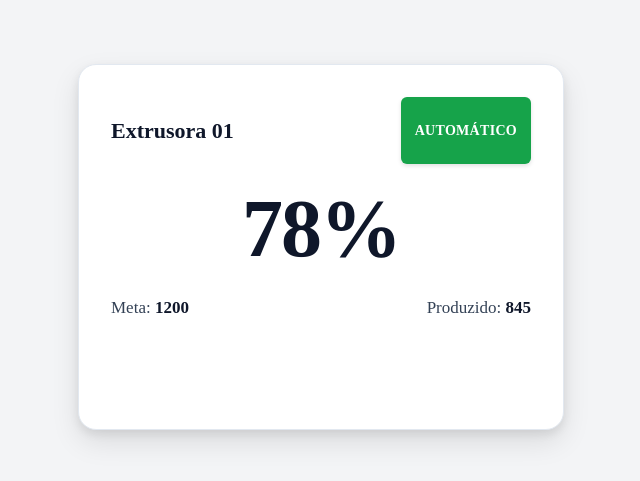
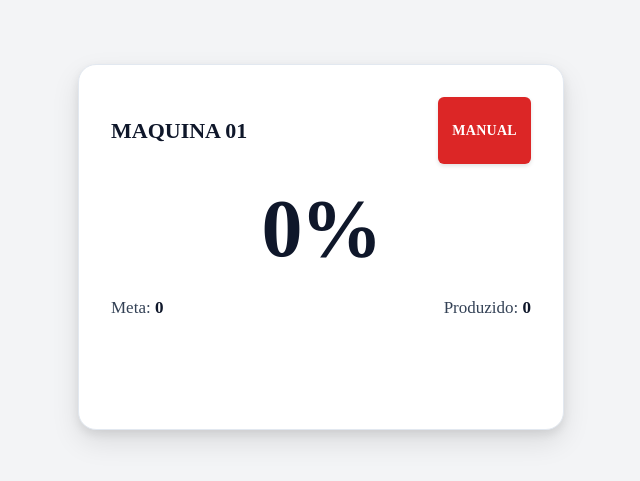
Before and after one commit to NettoSantana/indflow, a Flask app: page / in a window 1280 px wide. Shown: the part 68-549 px from the top of the page, without its empty margins (319-959 px from the left). Run offline with Flask 3, Linux system fonts and the light colour scheme.

Commit message:
﻿feat: dashboard dinâmico com atualização real-time (1s) - leitura de /machine/status - atualização automática do card - status, meta, produção e percentual em tempo real

```diff
--- a/commitmsg.txt
+++ b/commitmsg.txt
@@ -1 +1,5 @@
-style: fundo industrial e contraste aprimorado no dashboard (card premium)
+feat: adicionar integração com ESP32 via HTTP POST
+- rota /machine/update
+- rota /machine/status
+- cálculo automático de percentual
+- armazenamento em memória para maquina01
--- a/templates/index.html
+++ b/templates/index.html
@@ -25,7 +25,7 @@
       padding:32px;
       box-shadow:
         0 4px 10px rgba(0,0,0,0.08),
-        0 12px 28px rgba(0,0,0,0.10); /* sombra mais profunda */
+        0 12px 28px rgba(0,0,0,0.10);
       display:flex;
       flex-direction:column;
       gap:24px;
@@ -55,14 +55,13 @@
     }
 
     .status-auto{
-      background:#16a34a; /* verde moderno */
+      background:#16a34a; /* verde */
     }
 
     .status-manual{
       background:#dc2626; /* vermelho */
     }
 
-    /* ===== PORCENTAGEM ===== */
     .machine-percent{
       font-size:82px;
       font-weight:800;
@@ -72,7 +71,6 @@
       letter-spacing:-2px;
     }
 
-    /* ===== META E PRODUÇÃO ===== */
     .machine-stats{
       display:flex;
       justify-content:space-between;
@@ -88,22 +86,52 @@
     }
   </style>
 
-  <!-- CARD ÚNICO -->
+  <!-- CARD DINÂMICO -->
   <div class="machine-card">
-
     <div class="machine-header">
-      <div class="machine-name">Extrusora 01</div>
-      <div class="machine-status status-auto">AUTOMÁTICO</div>
+      <div id="machineName" class="machine-name">Carregando...</div>
+      <div id="machineStatus" class="machine-status status-auto">...</div>
     </div>
 
-    <div class="machine-percent">78%</div>
+    <div id="machinePercent" class="machine-percent">--%</div>
 
     <div class="machine-stats">
-      <span>Meta: <b>1200</b></span>
-      <span>Produzido: <b>845</b></span>
+      <span>Meta: <b id="machineMeta">--</b></span>
+      <span>Produzido: <b id="machineProd">--</b></span>
     </div>
-
   </div>
 
 </div>
+
+<script>
+  async function atualizarCard() {
+    try {
+      const response = await fetch("/machine/status?id=maquina01");
+      const data = await response.json();
+
+      document.getElementById("machineName").innerText = data.nome;
+      document.getElementById("machinePercent").innerText = data.percentual + "%";
+
+      document.getElementById("machineMeta").innerText = data.meta_turno;
+      document.getElementById("machineProd").innerText = data.producao_turno;
+
+      const statusEl = document.getElementById("machineStatus");
+
+      if (data.status === "AUTO") {
+        statusEl.innerText = "AUTOMÁTICO";
+        statusEl.className = "machine-status status-auto";
+      } else {
+        statusEl.innerText = "MANUAL";
+        statusEl.className = "machine-status status-manual";
+      }
+
+    } catch (e) {
+      console.log("Erro ao atualizar card:", e);
+    }
+  }
+
+  setInterval(atualizarCard, 1000);
+  atualizarCard();
+</script>
+
 {% endblock %}
```
